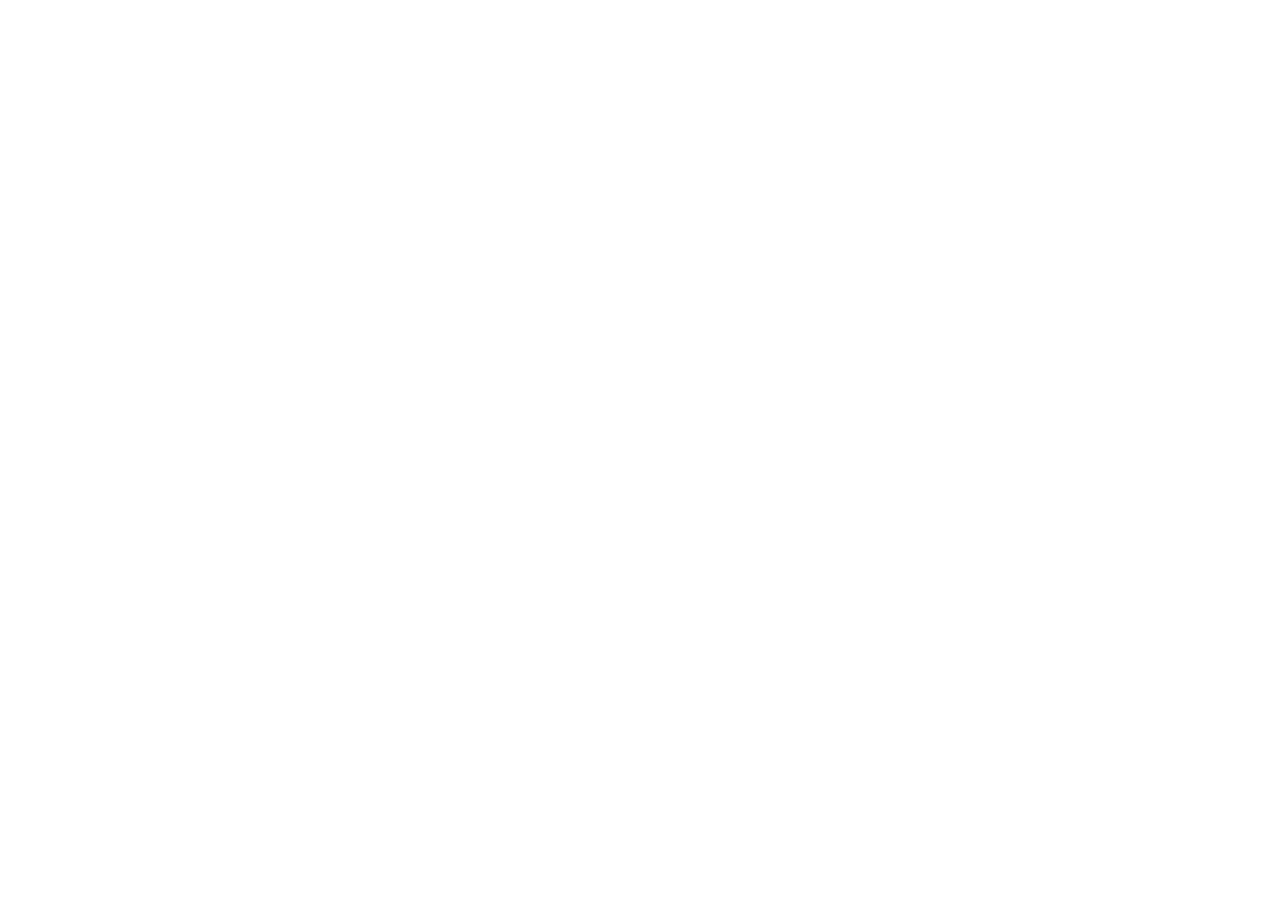
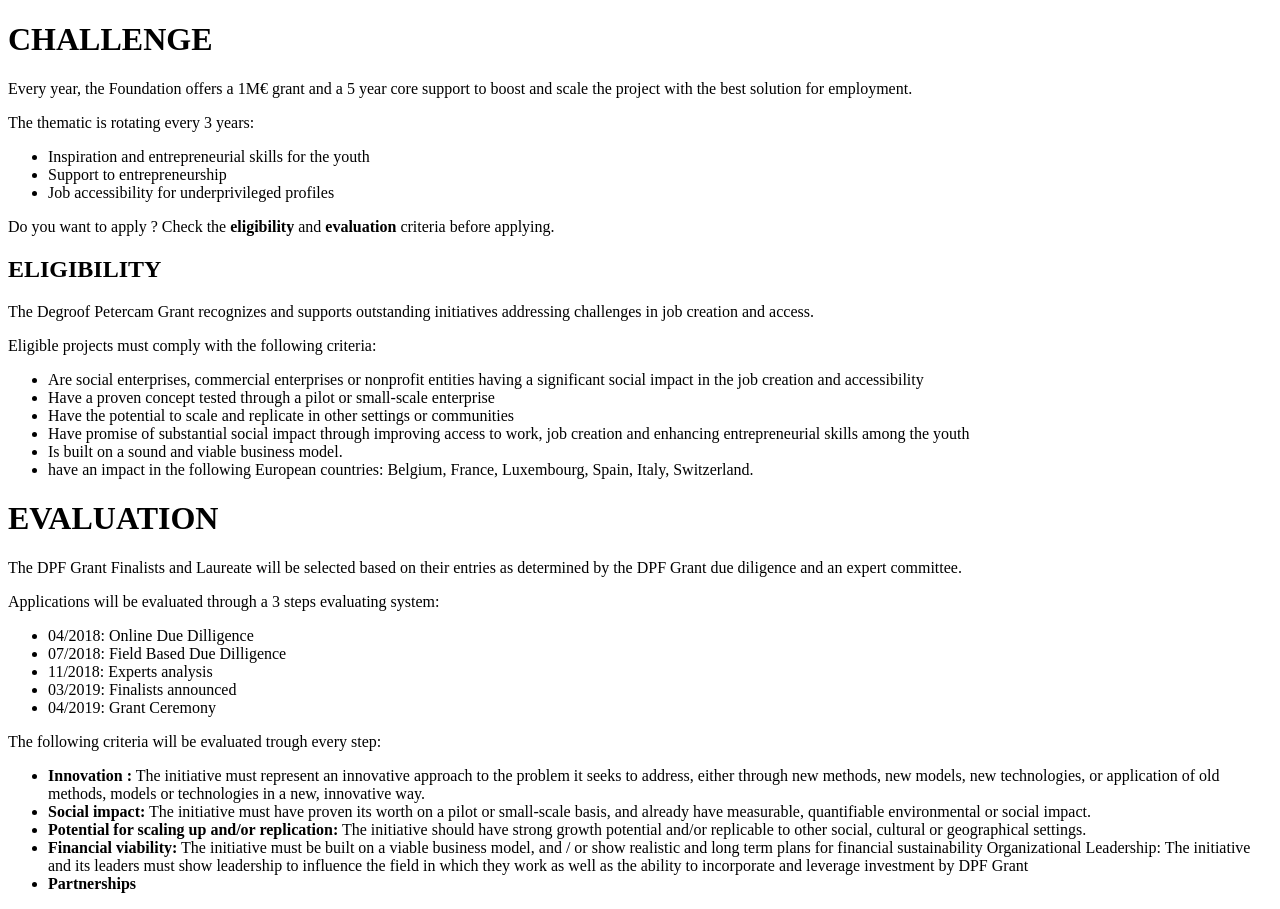
Before and after one commit to creageo/Petercam-team2, a plain HTML site: page challenge.html in a window 1280 px wide. Before the commit the page ends 800 px from the top, so only its background shows below. Drawn offline with Linux system fonts and the light colour scheme.

Commit message:
rajout dossier miriam

```diff
--- a/challenge.html
+++ b/challenge.html
@@ -1,9 +1,71 @@
 <!DOCTYPE html>
 <html>
 <head>
-	<title></title>
+	<title>CHALLENGE</title>
 </head>
 <body>
+	<div class="container">
+	<h1>CHALLENGE</h1>
+	<section class="firstPart">
+	<p>Every year, the Foundation offers a 1M€ grant and a 5 year core support to boost and scale the project with the best solution for employment.
+	</p>
+	<p>The thematic is rotating every 3 years:</p>
+
+	<ul>
+	<li>Inspiration and entrepreneurial skills for the youth</li>
+	<li>Support to entrepreneurship</li>
+	<li>Job accessibility for underprivileged profiles</li>
+	</ul>
+
+<p>Do you want to apply ? Check the <strong>eligibility</strong> and <strong>evaluation</strong> criteria before applying.</p>
+</section>
+
+	</div>
+<section class="seconPart">
+
+<h1>ELIGIBILITY</h1>
+<p>The Degroof Petercam Grant recognizes and supports outstanding initiatives addressing challenges in job creation and access.</p>
+
+<p>Eligible projects must comply with the following criteria:</p>
+<ul>
+<li>Are social enterprises, commercial enterprises or nonprofit entities having a significant social impact in the job creation and accessibility</li>
+<li>Have a proven concept tested through a pilot or small-scale enterprise</li>
+<li>Have the potential to scale and replicate in other settings or communities</li>
+<li>Have promise of substantial social impact through improving access to work, job creation and enhancing entrepreneurial skills among the youth</li>
+<li>Is built on a sound and viable business model.</li>
+<li>have an impact in the following European countries: Belgium, France, Luxembourg, Spain, Italy, Switzerland.</li>
+</ul>
+</section>
+
+<section="thirdPart">
+<h1>EVALUATION</h1>
+
+<p>The DPF Grant Finalists and Laureate will be selected based on their entries as determined by the DPF Grant due diligence and an expert committee.</p>
+
+<p>Applications will be evaluated through a 3 steps evaluating system:  </p>
+
+<div id="ligneDuTemps">
+	<ul>
+		<li>04/2018: Online Due Dilligence</li>
+		<li>07/2018: Field Based Due Dilligence</li>
+		<li>11/2018: Experts analysis</li>
+		<li>03/2019: Finalists announced</li>
+		<li>04/2019: Grant Ceremony</li>
+</ul>
+</div>
+	<p>The following criteria will be evaluated trough every step:</p>
+
+<ul>
+<li><strong>Innovation :</strong> The initiative must represent an innovative approach to the problem it seeks to address, either through new methods, new models, new technologies, or application of old methods, models or technologies in a new, innovative way.</li>
+
+<li><strong>Social impact:</strong> The initiative must have proven its worth on a pilot or small-scale basis, and already have measurable, quantifiable environmental or social impact.</li>
+<li><strong>Potential for scaling up and/or replication:</strong> The initiative should have strong growth potential and/or replicable to other social, cultural or geographical settings.</li>
+<li><strong>Financial viability:</strong> The initiative must be built on a viable business model, and / or show realistic and long term plans for financial sustainability
+Organizational Leadership: The initiative and its leaders must show leadership to influence the field in which they work as well as the ability to incorporate and leverage investment by DPF Grant</li>
+<li><strong>Partnerships</strong></li>
+</ul>
+
+</section>
 
 </body>
 </html>
```
